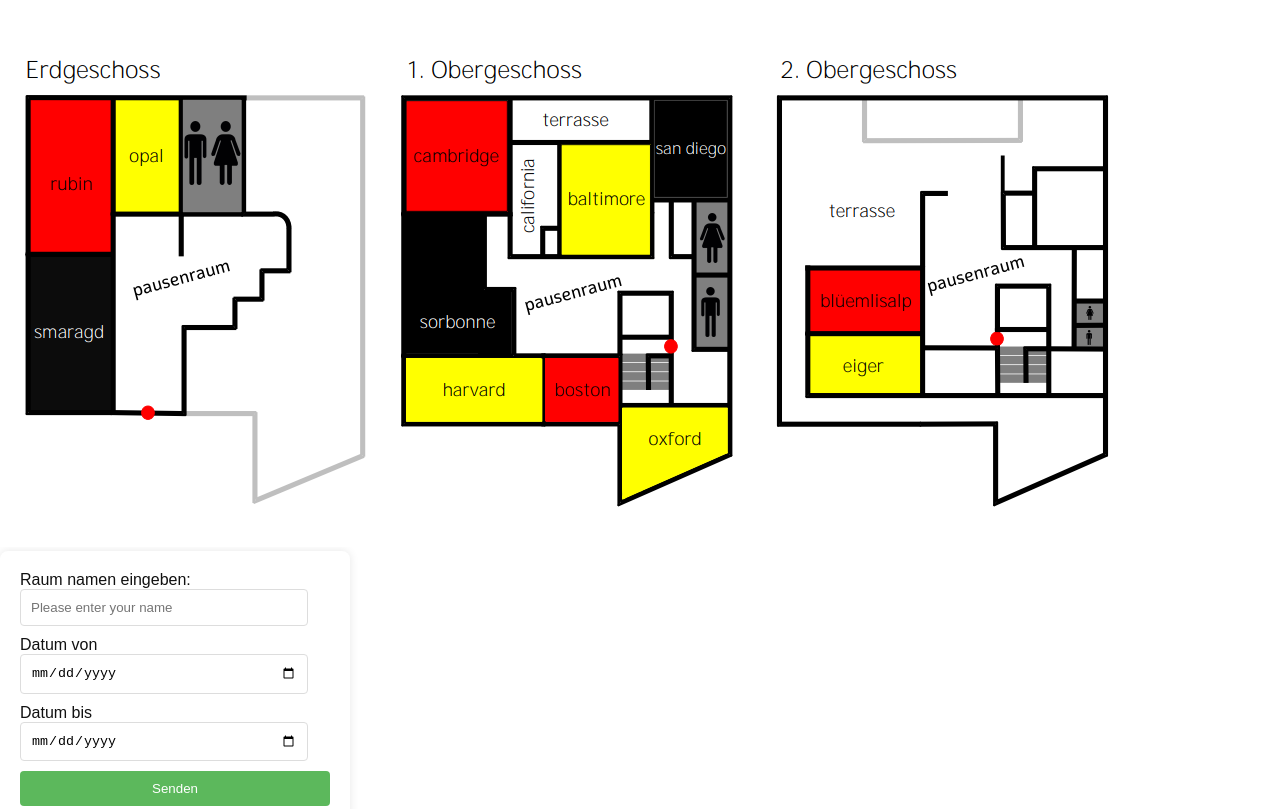
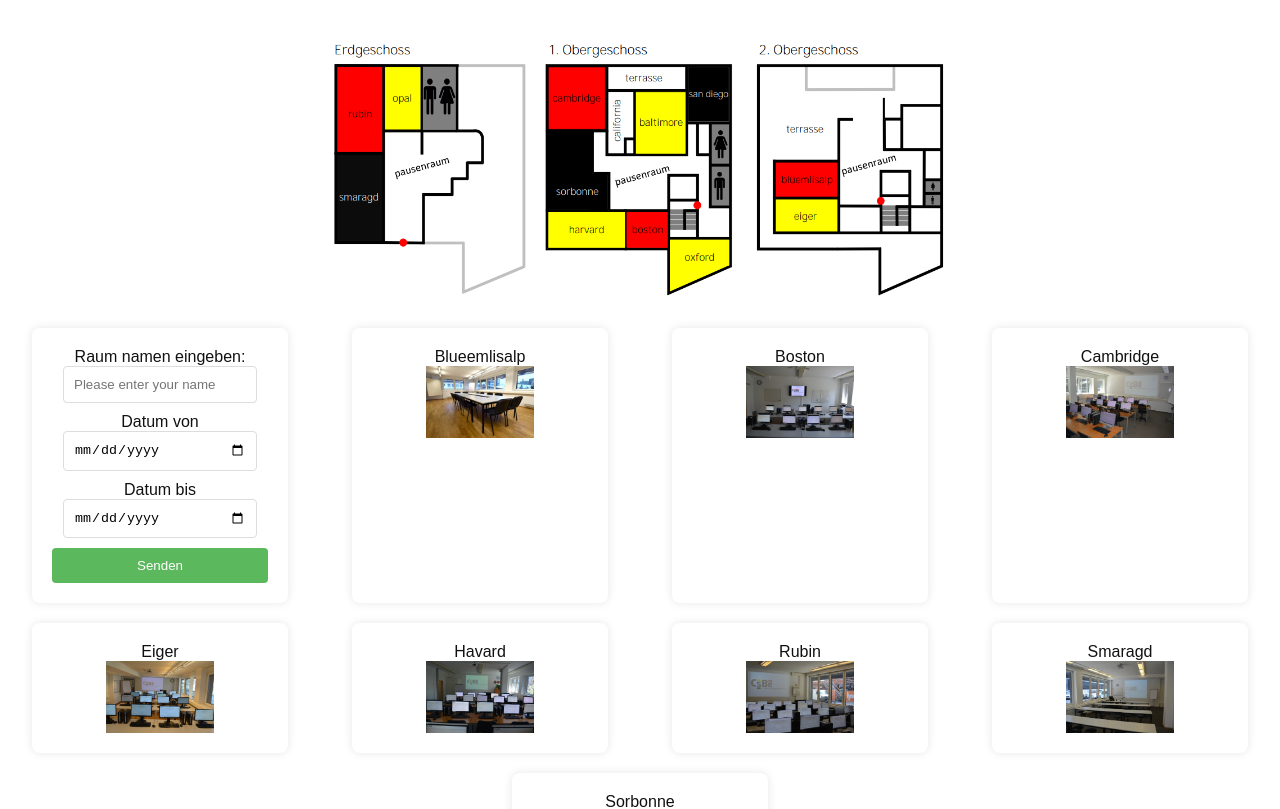
Before and after one commit to shanthosh04/M245LB1, a website: page client/rentroom.html in a window 1280 px wide. Shown: the part 125-934 px from the top of the page. Drawn offline with Linux system fonts and the light colour scheme.

Commit message:
add picture

```diff
--- a/client/rentroom.html
+++ b/client/rentroom.html
@@ -29,6 +29,7 @@
 
     <img class="room" src="picture/room.png" alt=" room" />
 
+    <div class="image-container">
     <div id="rent">
 
         Raum namen eingeben:
@@ -44,8 +45,45 @@
     </div>
 
     <div id="rent">
+      <p> Blueemlisalp </p>
+      <img class="room" src="picture\Blueemlisalp.jpg" alt=" Blueemlisalp" />
+    </div>
 
+    <div id="rent">
+      <p> Boston </p>
+      <img class="room" src="picture\Boston.jpeg" alt=" Boston" />
     </div>
+
+    <div id="rent">
+      <p> Cambridge </p>
+      <img class="room" src="picture\Cambridge.jpeg" alt=" Cambridge" />
+    </div>
+
+    <div id="rent">
+      <p> Eiger </p>
+      <img class="room" src="picture\Eiger.jpeg" alt=" Eiger" />
+    </div>
+
+    <div id="rent">
+      <p> Havard </p>
+      <img class="room" src="picture\Harvard.jpeg" alt=" havard" />
+    </div>
+
+    <div id="rent">
+      <p> Rubin </p>
+      <img class="room" src="picture\Rubin.jpeg" alt=" Rubin" />
+    </div>
+
+    <div id="rent">
+      <p> Smaragd </p>
+      <img class="room" src="picture\Smaragd.jpeg" alt=" Smaragd" />
+    </div>
+
+    <div id="rent">
+      <p> Sorbonne </p>
+      <img class="room" src="picture\Sorbonne.jpeg" alt=" Sorbonne" />
+    </div>
+  </div>
 
     <footer>
         <table>
--- a/client/styles.css
+++ b/client/styles.css
@@ -108,8 +108,29 @@
     background-color: #fafafa;
 }
 
-room{
-  justify-content: center;
+.image-container {
+  display: flex; /* Aktiviert Flexbox */
+  justify-content: space-around; /* Verteilt die Elemente gleichmäßig */
+  flex-wrap: wrap; /* Erlaubt das Umbruch der Elemente auf neue Zeilen */
+}
+
+#rent {
+  flex-basis: 20%; /* Gibt die Basisbreite für jedes Bild an */
+  text-align: center; /* Zentriert den Text unter dem Bild */
+  margin: 10px; /* Fügt einen Rand um jedes Bild herum hinzu */
+}
+
+.room {
+  width: 100%;
+  height: auto;
+}
+
+
+.room {
+  display: block;
+  margin-left: auto;
+  margin-right: auto;
+  width: 50%;
 }
 
 input {
```
Also changed, not shown: client/index.html (+1 -1 lines), client/login.js (added, +25 -0 lines), client/index.js (deleted), client/picture/Blueemlisalp.jpg (added), client/picture/Boston.jpeg (added), client/picture/Cambridge.jpeg (added), client/picture/EIger.jpeg (added), client/picture/Harvard.jpeg (added), client/picture/Rubin.jpeg (added), client/picture/Smaragd.jpeg (added), client/picture/Sorbonne.jpeg (added), client/register.js (added).
